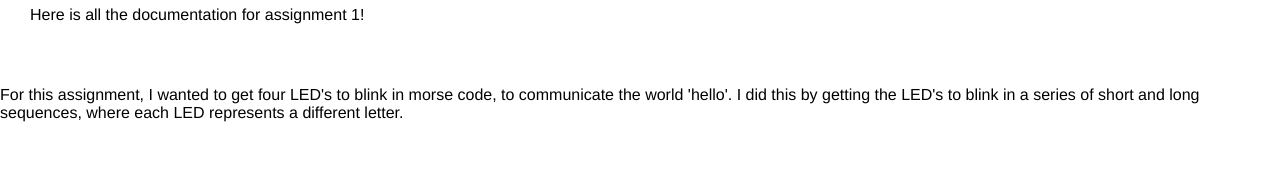
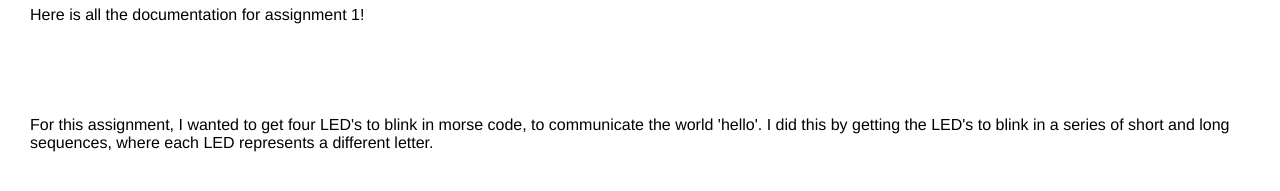
Before and after one commit to averygwolf/HCDE439page, a plain HTML site: page assignment1.html in a window 1280 px wide. Shown: the part 469-660 px from the top of the page. Drawn offline with Linux system fonts and the light colour scheme.

Commit message:
Update assignment1.html

```diff
--- a/assignment1.html
+++ b/assignment1.html
@@ -20,11 +20,12 @@
             Here is all the documentation for assignment 1!
             </p>
         </div>
-        <div>
+        <div class="body">
             <p>
             For this assignment, I wanted to get four LED's to blink in morse code, to communicate the world 'hello'. I did this by getting the LED's to blink
             in a series of short and long sequences, where each LED represents a different letter.
             </p>
+        </div>
 
 
     </body>
```
